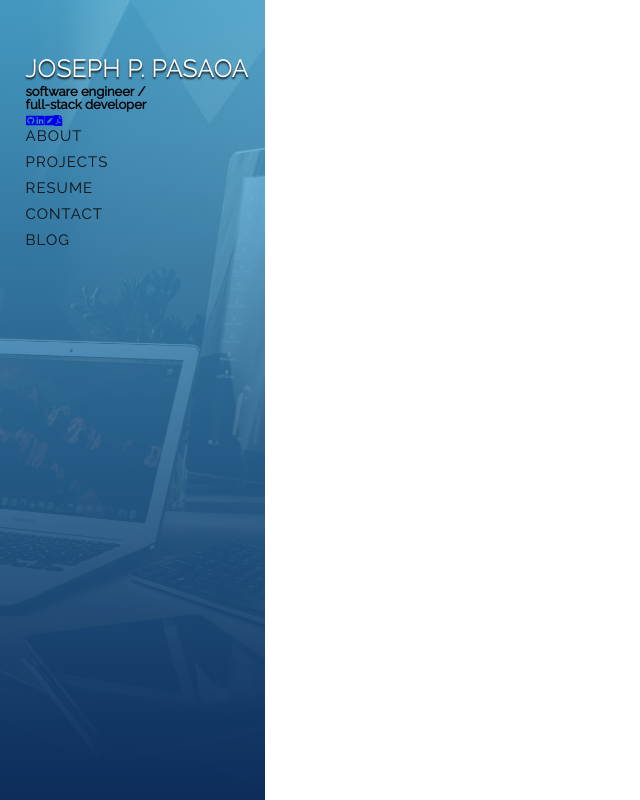
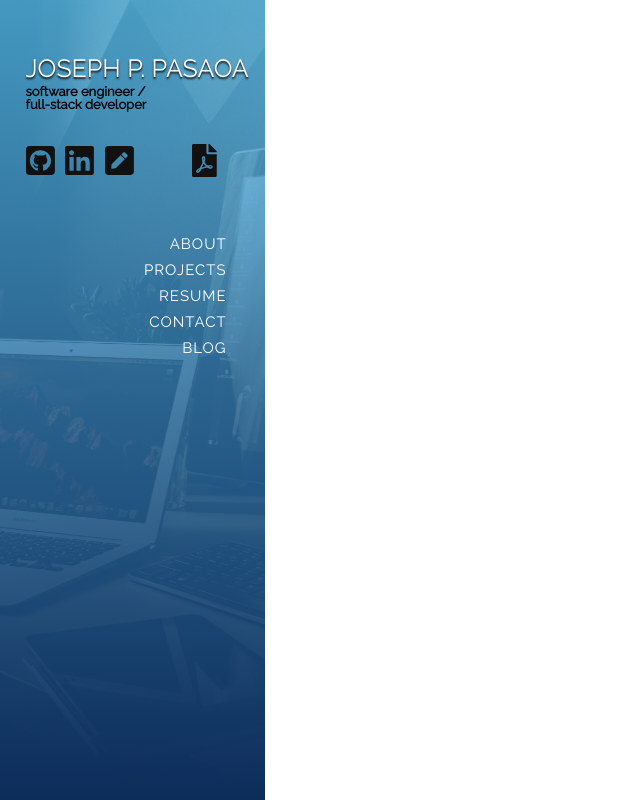
Before and after one commit to joseph-p-pasaoa/portfolio_site, a React (Create React App) app: page / in a window 1280 px wide. Shown: the whole page, without its empty margins (0-640 px from the left). Built offline with nearby package versions, Linux system fonts and the light colour scheme; a web font is replaced by a local one.

Commit message:
0.3.1, tweak css

```diff
--- a/src/App.css
+++ b/src/App.css
@@ -50,8 +50,41 @@ header {
   grid-column: span 3;
 }
 
+a.faicon:link, a.faicon:visited {
+  margin: 29px 11px 3px 0px;
+
+  color: #111;
+  transition: color .5s ease-in-out;
+}
+
+a.faicon__a--resume:link, a.faicon__a--resume:visited {
+  margin-left: 47px;
+}
+
+a.faicon:hover, a.faicon:active {
+  color: #fff;
+}
+
+.faicon__svg {
+  font-size: 3.3rem;
+}
+
+.faicon__description {
+  position: relative;
+  transition: color .8s ease-in;
+  height: 1.5rem;
+
+  color: transparent;
+  font-size: 1.5rem;
+  font-style: italic;
+  text-transform: lowercase;
+  font-weight: bold;
+}
+
 .navlist {
-  margin: 2px 6px 6px 2vw;
+  align-items: flex-end;
+  padding: 42px 3vw 3px 2vw;
+  width: 100%;
 }
 
 .navlist li {
@@ -61,12 +94,13 @@ header {
   font-size: 1.5rem;
   font-family: 'Raleway', sans-serif;
 
-  color: #111;
+  color: #fff;
 }
 
-.navlist li:hover {
+/* .navlist li:hover {
   box-shadow: 0px 2px 2px #000;
-}
+  opacity: 1;
+} */
 
 .stage {
   background-color: #fff;
--- a/src/App.js
+++ b/src/App.js
@@ -35,7 +35,8 @@ const App = () => {
 
       <div id="grid-base">
         <Sidebar />
-        <div className="stage"></div>
+        <div className="stage">
+        </div>
       </div>
 
     </div>
```
